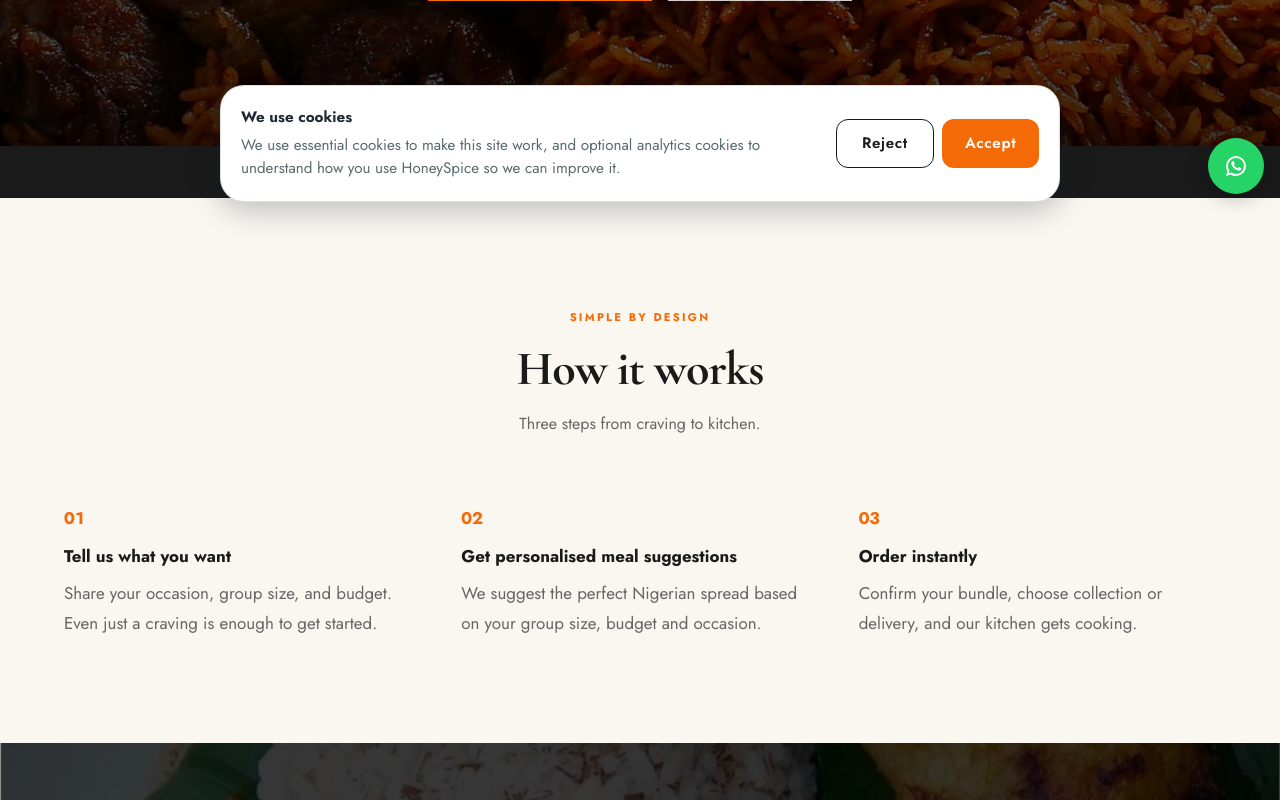
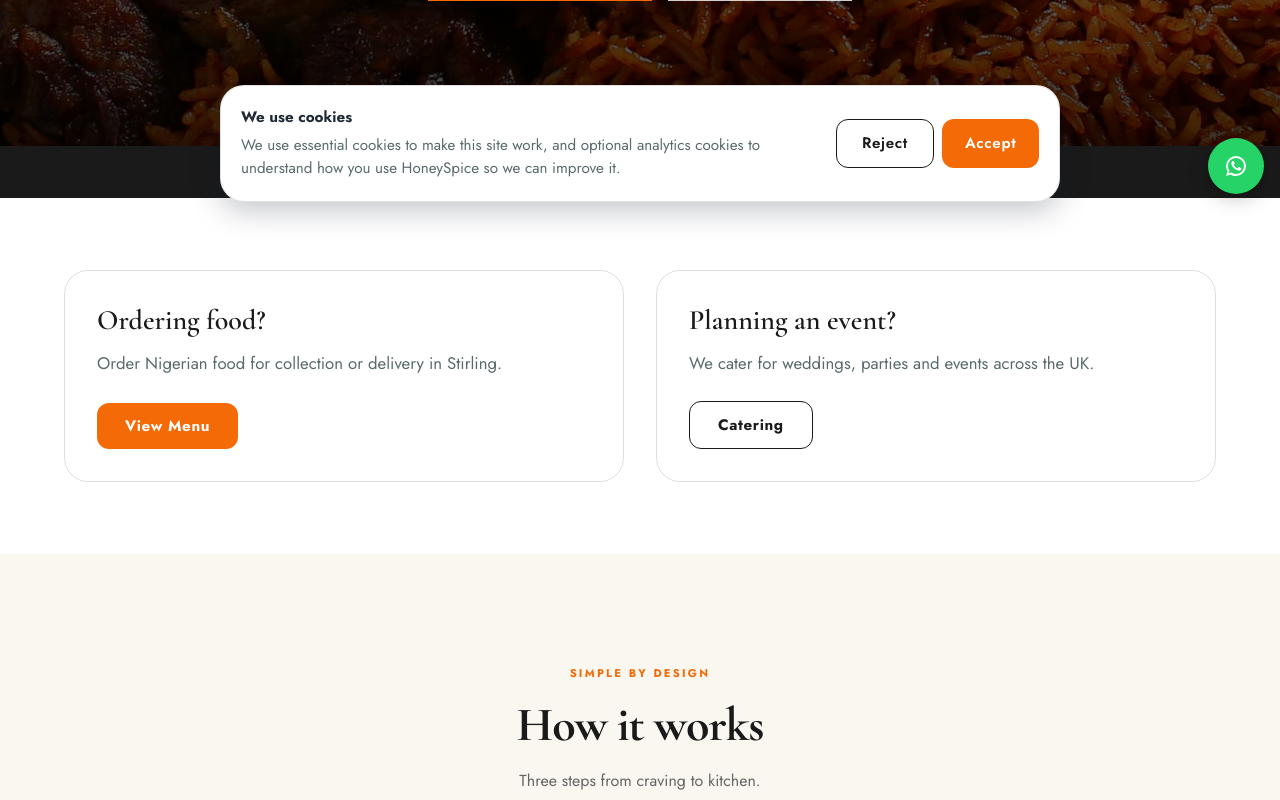
Before and after one commit to Honeyspice/honeyspicecuisine, a React (Create React App) app in the folder frontend/: page / in a window 1280 px wide. Shown: the part 582-1382 px from the top of the page. Built offline with nearby package versions, Linux system fonts and the light colour scheme; no server answers.

Commit message:
content: clarify local ordering and UK catering

```diff
--- a/frontend/public/index.html
+++ b/frontend/public/index.html
@@ -15,7 +15,7 @@
     <meta name="format-detection" content="telephone=no" />
     <meta
       name="description"
-      content="Authentic Nigerian food in Stirling. Order Jollof Rice, Efo Riro, Ofada and more for collection or delivery from HoneySpice Cuisine."
+      content="Authentic Nigerian food in Stirling. Order for collection or delivery, or book HoneySpice to cater weddings, parties and events across the UK."
     />
     <!-- Social share card. Absolute URLs are required: %PUBLIC_URL% resolves to
          an empty string in the production build, and crawlers reject relative
@@ -25,20 +25,20 @@
     <meta property="og:type" content="website" />
     <meta property="og:site_name" content="HoneySpice Cuisine" />
     <meta property="og:url" content="https://honeyspicecuisine.co.uk/" />
-    <meta property="og:title" content="HoneySpice Cuisine | Nigerian Food in Stirling" />
+    <meta property="og:title" content="HoneySpice Cuisine | Nigerian Food & Catering UK" />
     <meta
       property="og:description"
-      content="Authentic Nigerian food in Stirling. Order Jollof Rice, Efo Riro, Ofada and more for collection or delivery from HoneySpice Cuisine."
+      content="Authentic Nigerian food in Stirling. Order for collection or delivery, or book HoneySpice to cater weddings, parties and events across the UK."
     />
     <meta property="og:image" content="https://honeyspicecuisine.co.uk/images/og-honeyspice.png" />
     <meta property="og:image:width" content="1200" />
     <meta property="og:image:height" content="630" />
     <meta property="og:image:alt" content="HoneySpice Cuisine logo" />
     <meta name="twitter:card" content="summary_large_image" />
-    <meta name="twitter:title" content="HoneySpice Cuisine | Nigerian Food in Stirling" />
+    <meta name="twitter:title" content="HoneySpice Cuisine | Nigerian Food & Catering UK" />
     <meta
       name="twitter:description"
-      content="Authentic Nigerian food in Stirling. Order Jollof Rice, Efo Riro, Ofada and more for collection or delivery from HoneySpice Cuisine."
+      content="Authentic Nigerian food in Stirling. Order for collection or delivery, or book HoneySpice to cater weddings, parties and events across the UK."
     />
     <meta name="twitter:image" content="https://honeyspicecuisine.co.uk/images/og-honeyspice.png" />
     <!-- 180x180 and fully opaque. iOS does not honour transparency and was
@@ -49,7 +49,7 @@
     <link rel="preconnect" href="https://fonts.googleapis.com">
     <link rel="preconnect" href="https://fonts.gstatic.com" crossorigin>
     <link href="https://fonts.googleapis.com/css2?family=Cormorant+Garamond:ital,wght@0,300;0,400;0,500;0,600;0,700;1,400;1,600&family=Jost:wght@300;400;500;600;700&display=swap" rel="stylesheet">
-    <title>HoneySpice Cuisine | Nigerian Food in Stirling</title>
+    <title>HoneySpice Cuisine | Nigerian Food &amp; Catering UK</title>
   </head>
   <body>
     <noscript>You need to enable JavaScript to run this app.</noscript>
--- a/frontend/src/components/Hero.js
+++ b/frontend/src/components/Hero.js
@@ -5,28 +5,28 @@ import { Link as RouterLink } from 'react-router-dom';
 const SLIDES = [
   {
     src: '/images/efo_riro.webp',
-    heading: 'TASTE NIGERIAN\nFLAVOURS.',
-    sub: 'Authentic soups, stews and swallows: bold, rich and cooked the traditional way. Delivery & collection from Stirling.',
+    heading: 'Authentic Nigerian Food\nin Stirling',
+    sub: 'Order your favourites for collection or delivery, or book HoneySpice for catering across the UK.',
     cta: { label: 'Order Now', to: '/menu' },
     secondaryCta: { label: 'Get Suggestions', to: '/ai-assistant' },
   },
   {
     src: '/images/jollof_rice.webp',
-    heading: 'BOOK YOUR\nEVENT.',
+    heading: 'Book catering for your event',
     sub: 'Private catering, weddings, corporate gatherings. Cooked and delivered by our kitchen.',
     cta: { label: 'Book Catering', to: '/reservation' },
     secondaryCta: { label: 'View Menu', to: '/menu' },
   },
   {
     src: '/images/peppersoup.jpg',
-    heading: 'SMART MEAL\nSUGGESTIONS.',
+    heading: 'Get help choosing your meal',
     sub: 'Tell us your budget, group size and occasion. We\'ll suggest the perfect Nigerian spread for you.',
     cta: { label: 'Get Suggestions', to: '/ai-assistant' },
     secondaryCta: { label: 'View Menu', to: '/menu' },
   },
   {
     src: '/images/barbecue.jpg',
-    heading: 'PICNIC &\nGROUP MEALS.',
+    heading: 'Food for picnics and groups',
     sub: 'Planning a picnic or feeding a crowd? We\'ll bundle the right dishes for your group size and budget.',
     cta: { label: 'Plan My Picnic', to: '/plan-picnic' },
     secondaryCta: { label: 'View Menu', to: '/menu' },
--- a/frontend/src/pages/Home.js
+++ b/frontend/src/pages/Home.js
@@ -1,5 +1,5 @@
 import React from 'react';
-import { Box, Button, Container, Typography } from '@mui/material';
+import { Box, Button, Container, Grid, Typography } from '@mui/material';
 import { Link as RouterLink } from 'react-router-dom';
 import Seo from '../components/Seo';
 import Hero from '../components/Hero';
@@ -57,8 +57,8 @@ const Home = () => {
   return (
     <>
       <Seo
-        title="HoneySpice Cuisine | Nigerian Food in Stirling"
-        description="Authentic Nigerian food in Stirling, UK. Order Jollof Rice, Efo Riro, Ofada and more for collection or delivery from HoneySpice Cuisine."
+        title="HoneySpice Cuisine | Nigerian Food & Catering UK"
+        description="Authentic Nigerian food in Stirling. Order for collection or delivery, or book HoneySpice to cater weddings, parties and events across the UK."
       />
       <Box>
         <Hero />
@@ -68,6 +68,78 @@ const Home = () => {
           <Typography sx={{ color: 'rgba(255,255,255,0.75)', fontSize: '0.82rem', fontWeight: 500 }}>
             Delivering to <strong style={{ color: '#fff' }}>Stirling & surrounding areas</strong> · Collection available · From <strong style={{ color: '#F46A06' }}>£10.99</strong>
           </Typography>
+        </Box>
+
+        {/* Two journeys. The UK catering claim previously appeared only in the
+            footer, so Google and customers read HoneySpice as a Stirling
+            takeaway. Local ordering and national catering are different jobs
+            with different audiences, so they get one panel each rather than
+            sharing a single CTA. */}
+        <Box sx={{ bgcolor: '#FFFFFF', py: { xs: 6, md: 9 } }}>
+          <Container maxWidth="lg">
+            <Grid container spacing={{ xs: 3, md: 4 }}>
+              {[
+                {
+                  q: 'Ordering food?',
+                  a: 'Order Nigerian food for collection or delivery in Stirling.',
+                  cta: 'View Menu',
+                  to: '/menu',
+                  primary: true,
+                },
+                {
+                  q: 'Planning an event?',
+                  a: 'We cater for weddings, parties and events across the UK.',
+                  cta: 'Catering',
+                  to: '/reservation',
+                  primary: false,
+                },
+              ].map((panel) => (
+                <Grid item xs={12} md={6} key={panel.q}>
+                  <Box
+                    sx={{
+                      height: '100%',
+                      p: { xs: 3, md: 4 },
+                      border: '1px solid rgba(26, 26, 26, 0.14)',
+                      borderRadius: 2,
+                      display: 'flex',
+                      flexDirection: 'column',
+                      alignItems: 'flex-start',
+                    }}
+                  >
+                    <Typography
+                      variant="h3"
+                      sx={{
+                        fontSize: { xs: '1.5rem', md: '1.75rem' },
+                        color: '#1A1A1A',
+                        mb: 1.5,
+                      }}
+                    >
+                      {panel.q}
+                    </Typography>
+                    <Typography
+                      sx={{
+                        color: 'text.secondary',
+                        fontSize: { xs: '1rem', md: '1.05rem' },
+                        lineHeight: 1.6,
+                        mb: 3,
+                        flexGrow: 1,
+                      }}
+                    >
+                      {panel.a}
+                    </Typography>
+                    <Button
+                      component={RouterLink}
+                      to={panel.to}
+                      variant={panel.primary ? 'contained' : 'outlined'}
+                      sx={{ minHeight: 44, px: 3.5, textTransform: 'none', fontWeight: 700 }}
+                    >
+                      {panel.cta}
+                    </Button>
+                  </Box>
+                </Grid>
+              ))}
+            </Grid>
+          </Container>
         </Box>
 
         {/* How It Works */}
```
